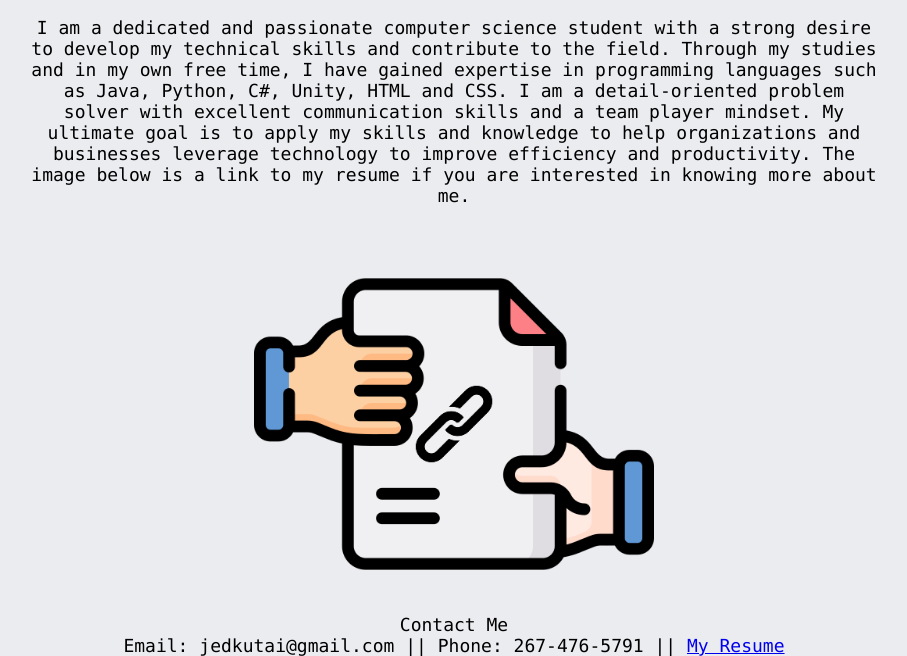
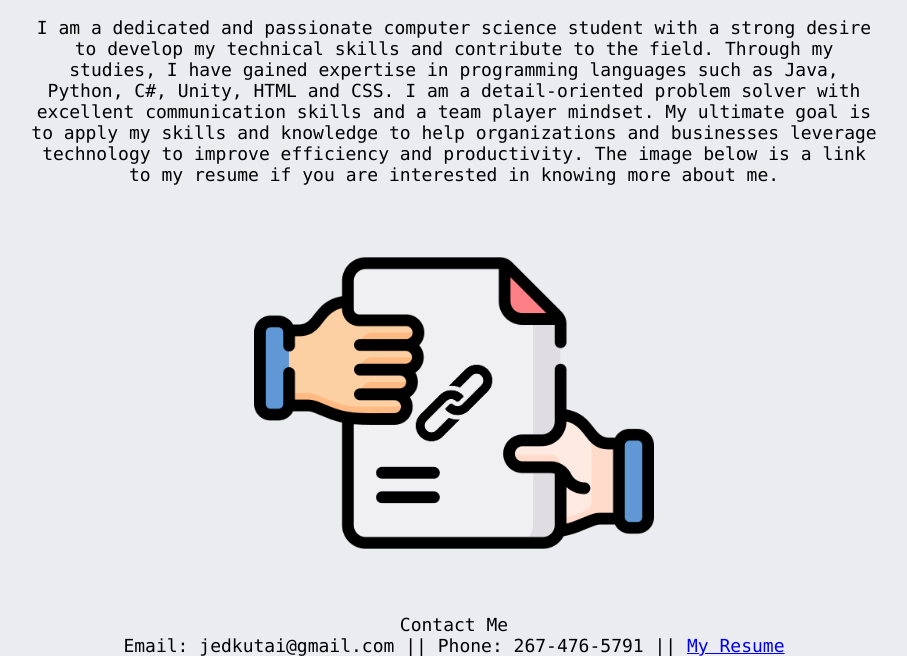
Before and after one commit to jedkutai/jedkutai.github.io, a plain HTML site: page aboutme.html in a window 1280 px wide. Shown: the part 144-800 px from the top of the page, without its empty margins (186-1093 px from the left). Drawn offline with Linux system fonts and the light colour scheme.

Commit message:
wording change

```diff
--- a/aboutme.html
+++ b/aboutme.html
@@ -15,7 +15,7 @@
     </nav>
     <h1>About Me</h1>
     <p id="aboutme">I am a dedicated and passionate computer science student with a strong desire to develop my technical skills and contribute to the field.
-         Through my studies and in my own free time, I have gained expertise in programming languages such as Java, Python, C#, Unity, HTML and CSS.
+         Through my studies, I have gained expertise in programming languages such as Java, Python, C#, Unity, HTML and CSS.
           I am a detail-oriented problem solver with excellent communication skills and a team player mindset. My ultimate goal is to apply my skills and knowledge to help organizations and businesses leverage technology to improve efficiency and productivity.
           The image below is a link to my resume if you are interested in knowing more about me.
     </p>
```
